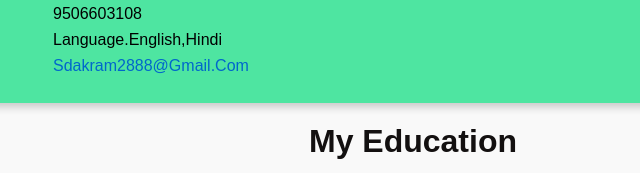
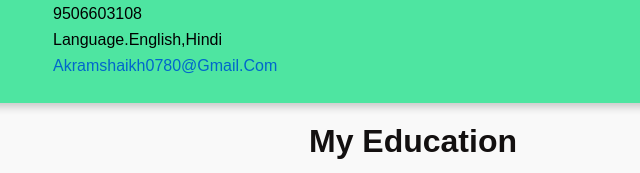
Before and after one commit to Akram80082/portfolio.akram, a plain HTML site: page index.html in a window 1280 px wide. Shown: the part 148-321 px from the top of the page, 227-867 px from the left. Drawn offline with Linux system fonts and the light colour scheme.

Commit message:
Update index.html

```diff
--- a/index.html
+++ b/index.html
@@ -21,7 +21,7 @@
       <p class="location">Lucknow</p>
       <p class="phone">9506603108</p>
       <p class="language">Language.English,Hindi</p>
-      <p class="email"><a href="mailto:sdakram2888@gmail.com">sdakram2888@gmail.com</a></p>
+      <p class="email"><a href="mailto:akramshaikh0780@gmail.com">akramshaikh0780@gmail.com</a></p>
     </div>
   </div>
 </section>
```
